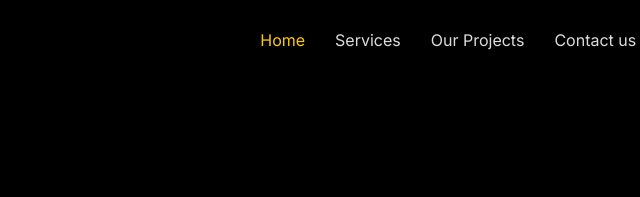
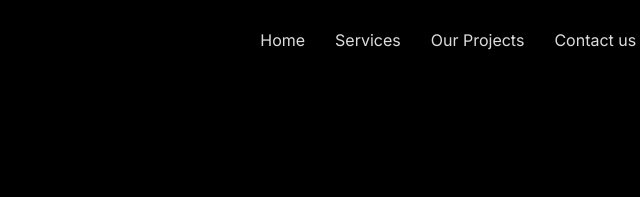
Before and after one commit to uwizey/Iwacu, a plain HTML site: page index.html in a window 1280 px wide. Shown: the top 197 px of the page, 552-1192 px from the left. Drawn offline with Linux system fonts and the light colour scheme.

Commit message:
Update index.html

```diff
--- a/index.html
+++ b/index.html
@@ -29,7 +29,7 @@
                 <label for="sidebar-active" class="close-sidebar-button">
                      <img src="svg-files/3830967_close_closed_cross_delete_remove_icon.svg" class="menu-close">
                 </label>
-                <a href="#home" class="active">Home</a>
+                <a href="#home">Home</a>
                 <a href="#services">Services</a>
                 <a href="#projects">Our Projects</a>
                 <a href="#contacts">Contact us</a>
```
